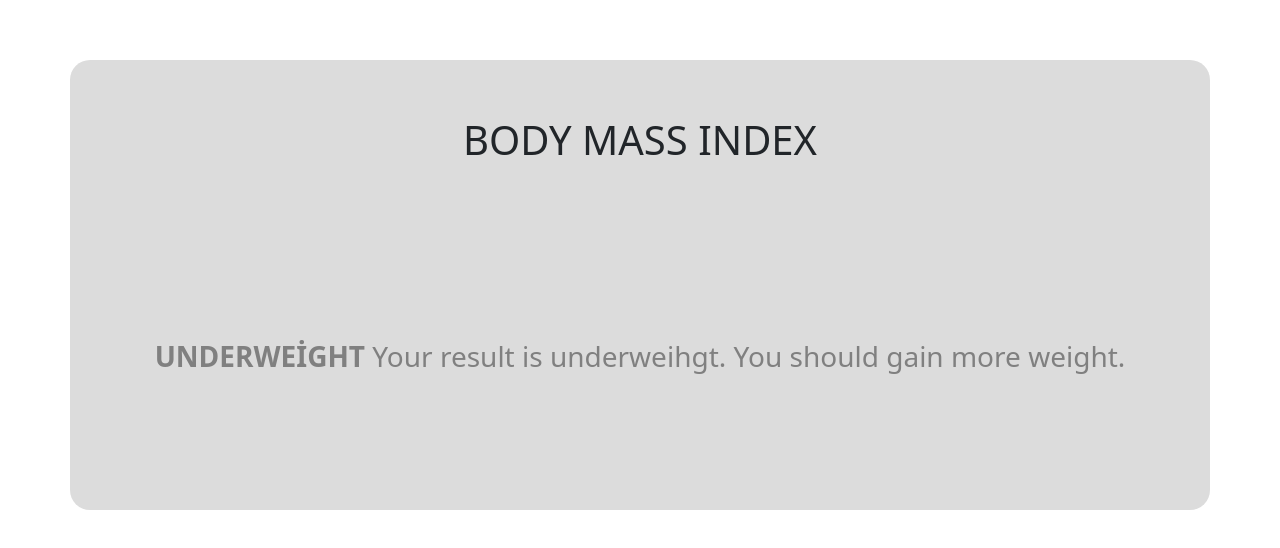
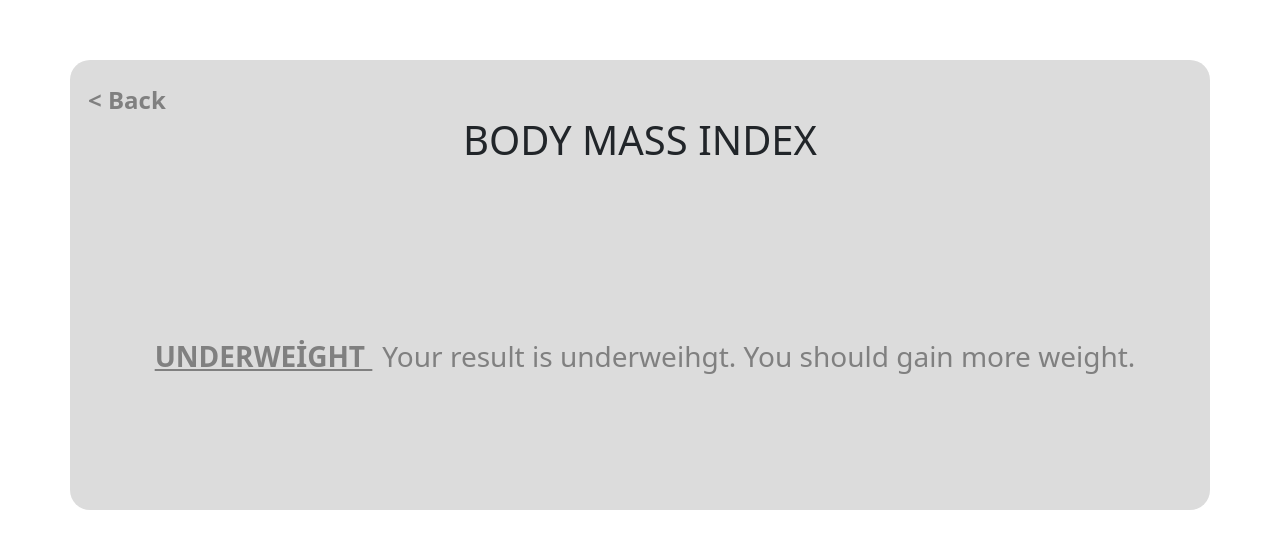
Before and after one commit to beyzabakici/react-bmi-calculator, a React (Create React App) app: page /result in a window 1280 px wide. Shown: the top 548 px of the page. Built offline with nearby package versions, Linux system fonts and the light colour scheme.

Commit message:
Improvement rotate button component

```diff
--- a/src/App.css
+++ b/src/App.css
@@ -10,6 +10,7 @@
   align-items: center;
   flex-direction: column;
   justify-content: center;
+  position: relative;
 
 }
 
--- a/src/components/BmiInfo/BmiInfo.js
+++ b/src/components/BmiInfo/BmiInfo.js
@@ -1,20 +1,16 @@
 import React from 'react';
+import RotateButton from '../RotateButton/RotateButton';
+
 
 export default function BmiInfo() {
   return (
     <div>
-      <h1>What Is Body Mass Index?</h1>
+      <RotateButton title='< Back' rotate='' />
+      <h3>What Is Body Mass Index?</h3>
       <p>Body mass index (BMI) is an estimate of body fat based on height and weight. It doesn’t measure body fat directly, but instead uses an equation to make an approximation. BMI can help determine whether a person is at an unhealthy or healthy weight.
       A high BMI can be a sign of too much fat on the body, while a low BMI can be a sign of too little fat on the body. The higher a person’s BMI, the greater their chances of developing certain serious conditions, such as heart disease, high blood pressure, and diabetes. A very low BMI can also cause health problems, including bone loss, decreased immune function, and anemia.
       While BMI can be useful in screening children and adults for body weight problems, it does have its limits. BMI may overestimate the amount of body fat in athletes and other people with very muscular bodies. It may also underestimate the amount of body fat in older adults and other people who have lost muscle mass.
       </p>
-      <h1>Body Mass Index Formula</h1>
-      <p>
-        BMI is calculated by dividing a person’s weight by the square of their height.
-        The Centers for Disease Control and Prevention (CDC) provides a simple online child and teen BMI calculator for ages 2 to 19, and an adult BMI calculatorTrusted Source for ages 20 and older.
-        To calculate the BMI, you enter the height in feet and weight in pounds. The calculators also provide weight status charts to help you interpret the results.
-        BMI is calculated the same way for people of all ages. However, BMI is interpreted differently for adults and children.
-      </p>
     </div>
   );
 }
--- a/src/components/BmiValueArea/BmiValueArea.css
+++ b/src/components/BmiValueArea/BmiValueArea.css
@@ -11,7 +11,12 @@
   color: blue;
 }
 
+strong{
+  text-decoration: underline;
+  padding: 10px;
+}
+
 .description {
   color: gray;
-
+  align-items: center;
 }
--- a/src/components/BmiValueArea/BmiValueArea.js
+++ b/src/components/BmiValueArea/BmiValueArea.js
@@ -1,4 +1,5 @@
 import React from 'react';
+import RotateButton from '../RotateButton/RotateButton';
 import './BmiValueArea.css';
 
 export default function BmiValueArea() {
@@ -21,12 +22,10 @@ export default function BmiValueArea() {
     else
       return <h3> <strong> UNDERWEİGHT </strong> Your result is underweihgt. You should gain more weight.</h3>
   }
-  //   Below 18.5	Underweight  Your result is underweihgt. You should gain more weight.
-  // 18.5 – 24.9	Normal       Your result is fine.
-  // 25.0 – 29.9	Overweight   Your result is overweight. You should lost weight.
-  // 30.0 and above	Obese      Your resul is obese. You should see a doctor.
+
   return (
     <div className='container'>
+      <RotateButton title='< Back' rotate='' />
       <h2 className='value'>
         {bmi}
       </h2>
--- a/src/components/Form/Form.css
+++ b/src/components/Form/Form.css
@@ -12,7 +12,7 @@
 
 .input {
   display: flex;
- padding-bottom: 10px;
+  padding-bottom: 10px;
 }
 
 .button-container {
--- a/src/components/Form/Form.js
+++ b/src/components/Form/Form.js
@@ -2,6 +2,7 @@ import React from 'react';
 import './Form.css';
 import { useHistory } from "react-router-dom";
 import RememberCheckbox from '../RememberCheckbox/RememberCheckbox';
+import RotateButton from '../RotateButton/RotateButton';
 
 export default function Form() {
   const history = useHistory();
@@ -52,6 +53,7 @@ export default function Form() {
 
   return (
     <form className="form" onSubmit={handleSubmit}>
+      <RotateButton title='< What is BMI ?' rotate={'info'} />
       <div className='input-container'>
         <div className='input'>
           <input
--- /dev/null
+++ b/src/components/RotateButton/RotateButton.css
@@ -0,0 +1,11 @@
+.button {
+  border-color: transparent;
+  background-color: transparent;
+  font-size: x-large;
+  font-weight: 600;
+  color: grey;
+  position: absolute;
+  left: 10px;
+  top: 0px;
+
+}
--- /dev/null
+++ b/src/components/RotateButton/RotateButton.js
@@ -0,0 +1,12 @@
+import React from 'react';
+import { useHistory } from "react-router-dom";
+import './RotateButton.css'
+
+export default function RotateButton({title, rotate}) {
+  const history = useHistory();
+  return(
+      <button className='button' onClick={() => history.replace(`/${rotate}`)}>
+       {title}
+      </button>
+  );
+}
```
Also changed, not shown: src/assets/underweight.jpg (deleted).
